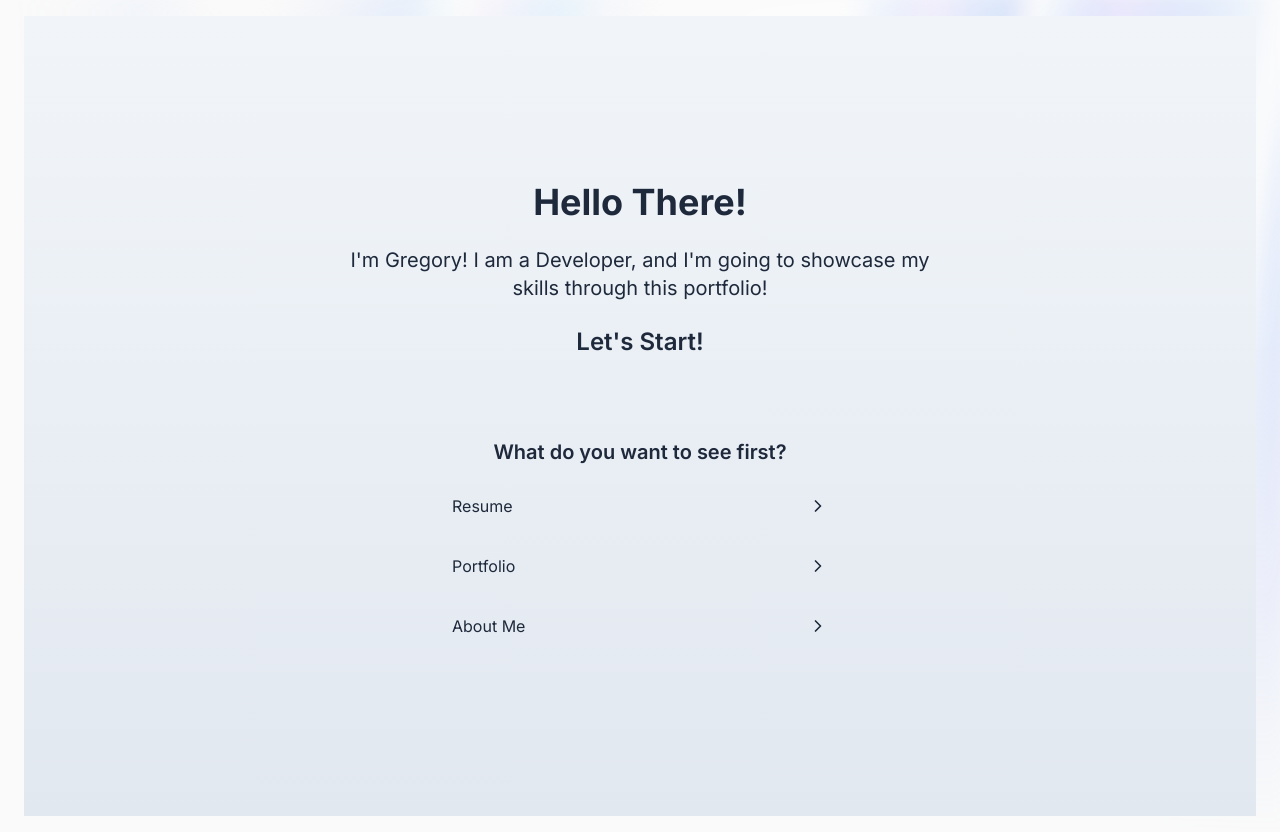
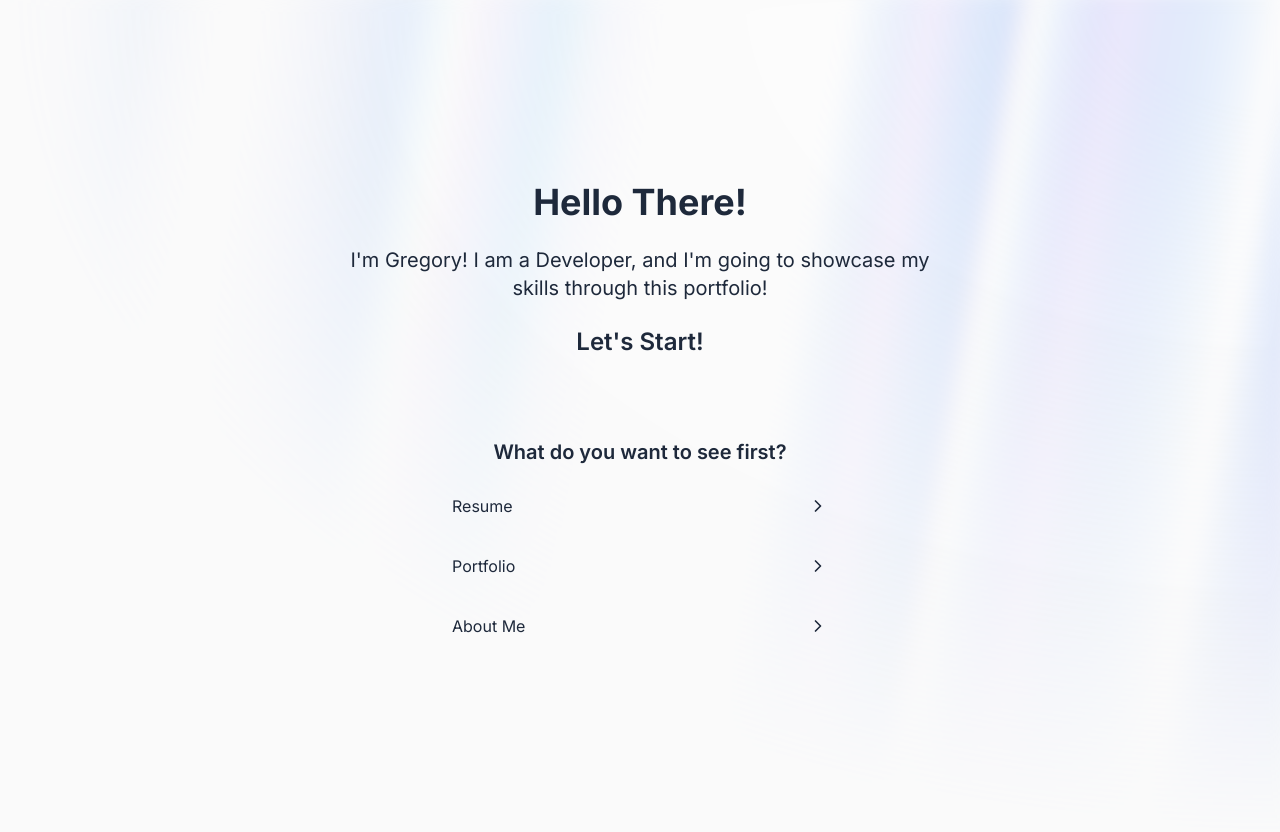
Before and after one commit to gregoryerrl/errl, a Next.js app: page / in a window 1280 px wide. Built offline with nearby package versions, Linux system fonts and the light colour scheme.

Commit message:
Landing Page fix

```diff
--- a/app/page.tsx
+++ b/app/page.tsx
@@ -33,7 +33,7 @@ export default function Home() {
       variants={containerVariants}
       initial="hidden"
       animate="visible"
-      className="min-h-screen w-full flex flex-col items-center justify-center p-4 space-y-8 bg-gradient-to-b from-slate-100 to-slate-200 dark:from-gray-900 dark:to-gray-800 text-slate-800 dark:text-slate-200"
+      className="min-h-screen w-full flex flex-col items-center justify-center p-4 space-y-8 text-slate-800 dark:text-slate-200"
     >
       <motion.div
         variants={itemVariants}
```
